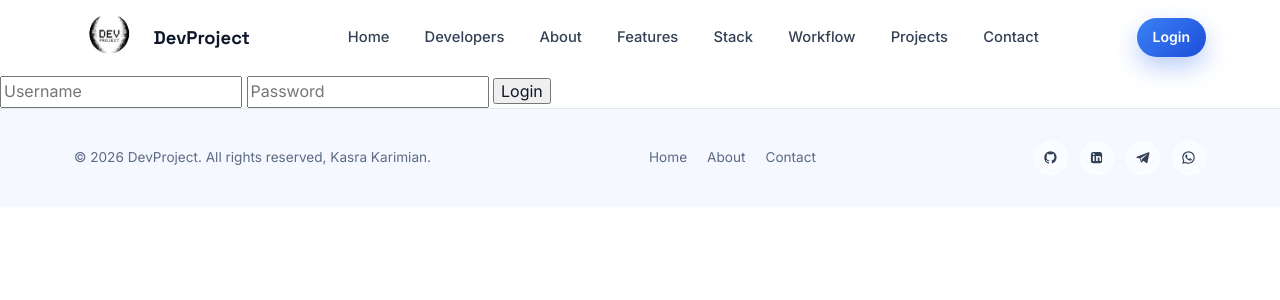
After one commit to kasrakr/My-Devproject-Website, a Django app: page /login/ in a window 1280 px wide. The commit adds this page. Shown: the top 300 px of the page. Run offline with Django 5.2, Linux system fonts and the light colour scheme.

Commit message:
developing backend of authentication and login page"

```diff
--- a/templates/navbar.html
+++ b/templates/navbar.html
@@ -21,7 +21,7 @@
       <a href="{% url 'projects' %}#projectss" class="nav__link">Projects</a>
       <a href="{% url 'projects' %}#contact" class="nav__link">Contact</a>
     </nav>
-
+    {% if request.user.is_authenticated %}
     <div class="nav__actions">
       <a href="{% url 'create-project' %}" class="btn btn--primary btn--sm"
         >Create Project</a
@@ -36,5 +36,38 @@
         <span></span><span></span><span></span>
       </button>
     </div>
+    <div class="nav__actions">
+      <a href="{% url 'logout' %}" class="btn btn--primary btn--sm"
+        >Logout</a
+      >
+      <button
+        class="nav__toggle"
+        id="navToggle"
+        aria-label="Toggle menu"
+        aria-expanded="false"
+        aria-controls="navLinks"
+      >
+        <span></span><span></span><span></span>
+      </button>
+    </div>
+    {% else %}
+    <div class="nav__actions">
+      <a href="{% url 'login' %}" class="btn btn--primary btn--sm"
+        >Login</a
+      >
+      <button
+        class="nav__toggle"
+        id="navToggle"
+        aria-label="Toggle menu"
+        aria-expanded="false"
+        aria-controls="navLinks"
+      >
+        <span></span><span></span><span></span>
+      </button>
+    </div>
+    {% endif %}
+
+
+
   </div>
 </header>
--- /dev/null
+++ b/users/templates/users/login_register.html
@@ -0,0 +1,13 @@
+{% extends 'main.html' %}
+{% block content %}
+
+<form action="{% url 'login' %}" method="POST">
+    {% csrf_token %}
+    <input type="text" name="username" placeholder="Username">
+    <input type="password" name="password" placeholder="Password">
+    <input type="submit" value="Login">
+</form>
+
+
+
+{% endblock%}
--- a/users/urls.py
+++ b/users/urls.py
@@ -2,6 +2,8 @@ from django.urls import path
 from . import views
 
 urlpatterns = [
+    path('login/', views.loginUser, name="login"),
+    path('logout/', views.logoutUser, name="logout"),
     path('', views.profiles, name="profiles"),  # if its blank '' it means its become your homepage
     path('profile/<str:pk>/', views.userProfile, name="userProfile"),
 ]
--- a/users/views.py
+++ b/users/views.py
@@ -1,13 +1,45 @@
-from django.shortcuts import render, get_object_or_404
+from django.shortcuts import render, get_object_or_404, redirect
+from django.contrib.auth import login, authenticate,logout
+from django.contrib.auth.decorators import login_required
+from django.contrib.auth.models import User
 from .models import profile
 # Create your views here.
+
+
+def loginUser(request):
+
+    if request.user.is_authenticated:
+        return redirect('profiles')
+
+
+
+    if request.method == 'POST':
+        username = request.POST['username']
+        password = request.POST['password']
+
+        try:
+            user = User.objects.get(username=username)
+        except:
+            print("username does not exist")
+
+        user = authenticate(request, username=username, password=password)
+
+        if user is not None:
+            login(request,user)
+            return redirect('profiles')
+        else:
+            print('username or password is incorrect')
+
+    return render(request, 'users/login_register.html')
+
+def logoutUser(request):
+    logout(request)
+    return redirect('login')
 
 
 def profiles(request):
     # prefetch_related loads all skills for all profiles in one extra query
     # (instead of one query per profile per .all()/.count() call in the
-    # template), and list() evaluates it exactly once so the template's
-    # |slice and |length don't trigger further queries either.
     profiles_list = list(profile.objects.prefetch_related('skills'))
     context = {
         'profiles': profiles_list,
```
Also changed, not shown: projects/views.py (+5 -2 lines), db.sqlite3.
